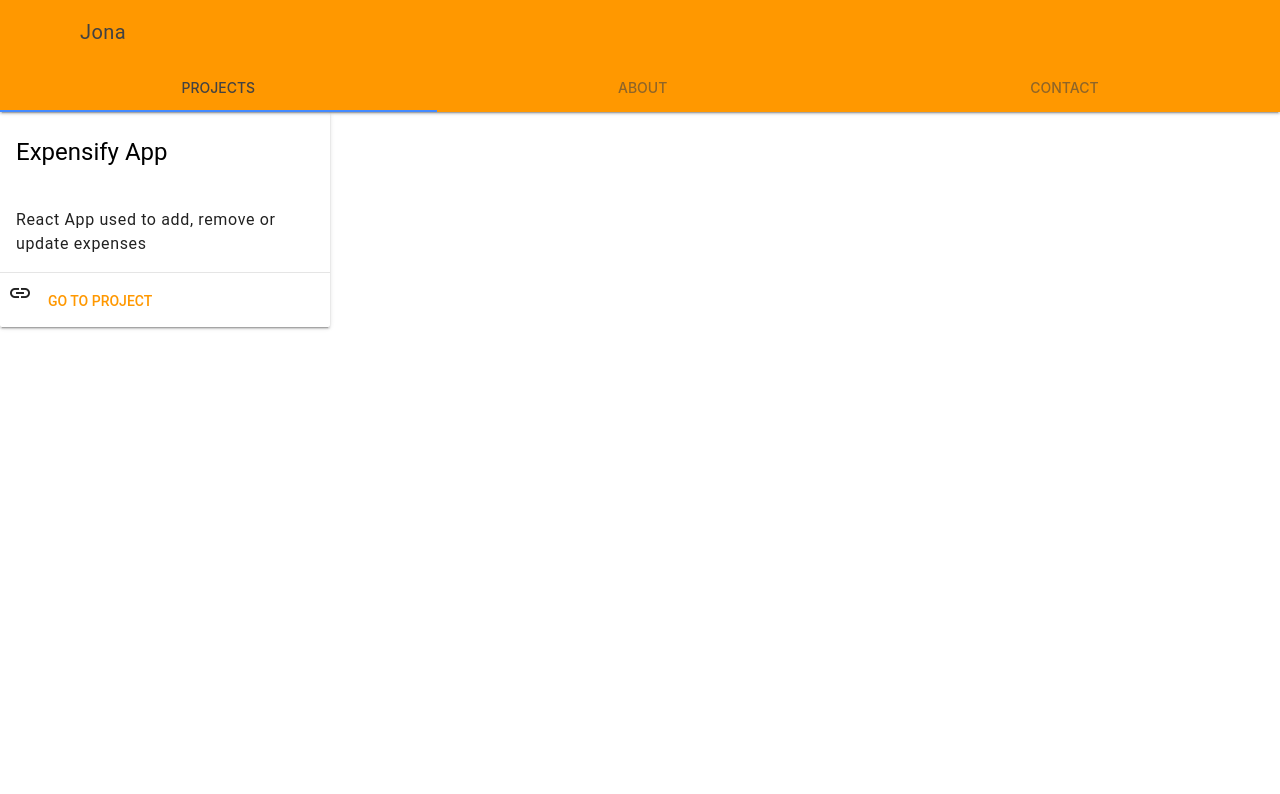
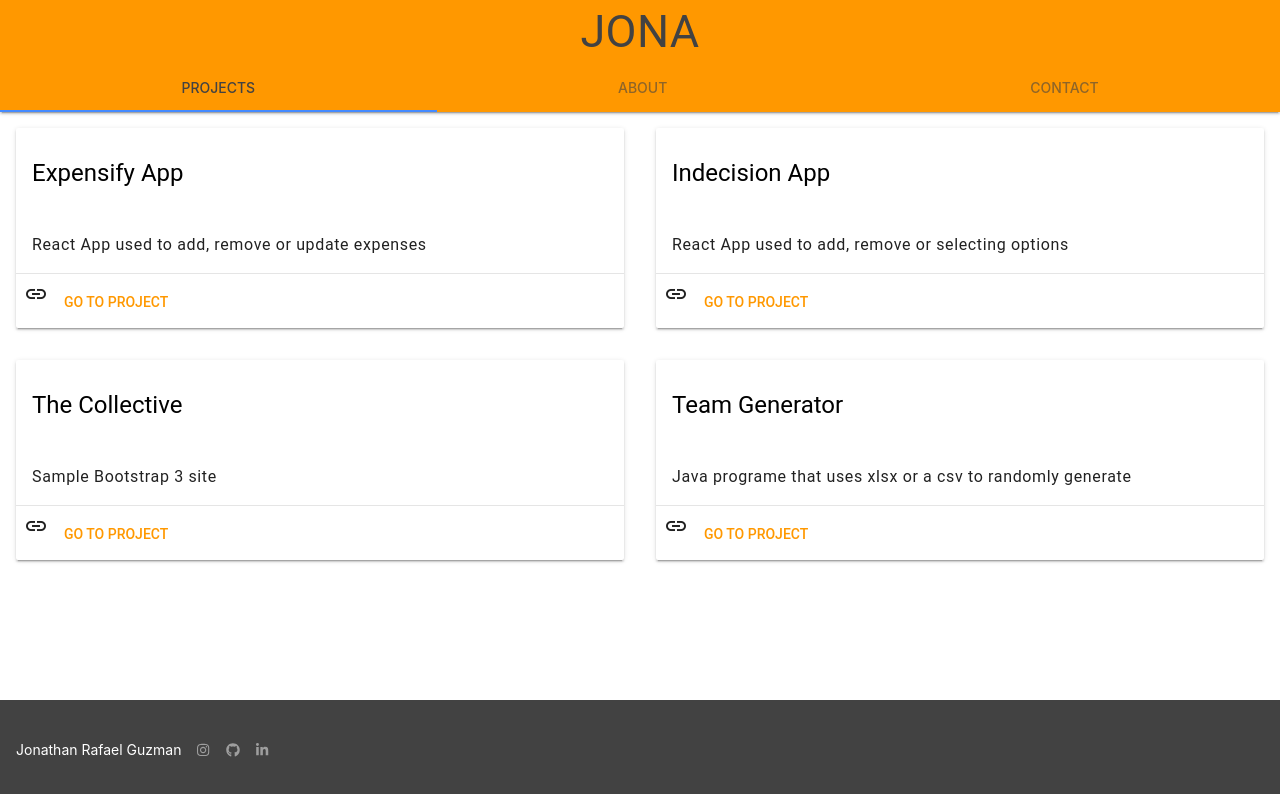
Before and after one commit to jonaSnow/my-portfolio, a React (Create React App) app: page / in a window 1280 px wide. Shown: the top 794 px of the page. Built offline with nearby package versions, Linux system fonts and the light colour scheme.

Commit message:
Added footer, links to social media, updated style

```diff
--- a/src/App.js
+++ b/src/App.js
@@ -1,26 +1,40 @@
 import React, { Component } from "react";
 import Header from "./components/Header";
+import Footer from "./components/Footer";
 import Card from "./components/Card";
-import './styles/styles.scss';
+import "./styles/styles.scss";
 
 class App extends Component {
   render() {
     return (
-      <div
-        className="mdl-layout mdl-js-layout mdl-layout--fixed-header mdl-layout--fixed-tabs"
-      >
+      <div className="mdl-layout mdl-js-layout mdl-layout--fixed-header mdl-layout--fixed-tabs">
         <Header />
-        <div className="mdl-layout__drawer">
+        {/* <div className="mdl-layout__drawer">
           <span className="mdl-layout-title">Jonathan Guzman</span>
-        </div>
+        </div> */}
         <main className="mdl-layout__content">
           <section className="mdl-layout__tab-panel is-active" id="fixed-tab-1">
             <div className="page-content">
-            <Card
-              title="Expensify App"
-              description="React App used to add, remove or update expenses"
-              link="https://github.com/jonaSnow/expensify-app"
-            />
+              <Card
+                title="Expensify App"
+                description="React App used to add, remove or update expenses"
+                link="https://github.com/jonaSnow/expensify-app"
+              />
+              <Card
+                title="Indecision App"
+                description="React App used to add, remove or selecting options"
+                link="https://github.com/jonaSnow/indecision-app"
+              />
+              <Card
+                title="The Collective"
+                description="Sample Bootstrap 3 site"
+                link="https://github.com/jonaSnow/The-Collective"
+              />
+              <Card
+                title="Team Generator"
+                description="Java programe that uses xlsx or a csv to randomly generate"
+                link="https://github.com/jonaSnow/TeamGenerator"
+              />
             </div>
           </section>
           <section className="mdl-layout__tab-panel" id="fixed-tab-2">
@@ -30,6 +44,7 @@
             <div className="page-content">Jona</div>
           </section>
         </main>
+        <Footer />
       </div>
     );
   }
--- /dev/null
+++ b/src/components/Footer.js
@@ -0,0 +1,46 @@
+import React from "react";
+import { library } from "@fortawesome/fontawesome-svg-core";
+import { FontAwesomeIcon } from "@fortawesome/react-fontawesome";
+import {
+  faInstagram,
+  faGithub,
+  faLinkedinIn
+} from "@fortawesome/free-brands-svg-icons";
+
+library.add(faLinkedinIn, faGithub, faInstagram);
+
+const Footer = () => (
+  <footer class="mdl-mini-footer">
+    <div class="mdl-mini-footer__left-section">
+      <div class="mdl-logo">Jonathan Rafael Guzman</div>
+      <ul class="mdl-mini-footer__link-list">
+        <li>
+          <a href="https://www.instagram.com/ghostfacejona/?hl=en">
+            <FontAwesomeIcon
+              className="social-media-icon"
+              icon={["fab", "instagram"]}
+            />
+          </a>
+        </li>
+        <li>
+          <a href="https://github.com/jonaSnow">
+            <FontAwesomeIcon
+              className="social-media-icon"
+              icon={["fab", "github"]}
+            />
+          </a>
+        </li>
+        <li>
+          <a href="https://www.linkedin.com/in/jonathan-guzman-3b104a46/">
+            <FontAwesomeIcon
+              className="social-media-icon"
+              icon={["fab", "linkedin-in"]}
+            />
+          </a>
+        </li>
+      </ul>
+    </div>
+  </footer>
+);
+
+export default Footer;
--- a/src/components/Header.js
+++ b/src/components/Header.js
@@ -3,7 +3,7 @@
 const Header = () => (
   <header className="mdl-layout__header">
     <div className="mdl-layout__header-row">
-      <span className="mdl-layout-title">Jona</span>
+      <span className="mdl-layout-title"><h2>JONA</h2></span>
     </div>
     <div className="mdl-layout__tab-bar mdl-js-ripple-effect">
       <a href="#fixed-tab-1" className="mdl-layout__tab is-active">
--- a/src/styles/components/_card.scss
+++ b/src/styles/components/_card.scss
@@ -1,5 +1,10 @@
 .mdl-card--expand {
   flex-wrap: wrap;
+}
+
+.mdl-card {
+  margin: 16px;
+  flex: 1 0 33%;
 }
 
 .mdl-card_title,
@@ -14,3 +19,9 @@
   justify-content: stretch;
   padding: 16px;
 }
+
+@media (max-width: 700px) {
+  .mdl-card {
+    flex: 1 0 50%;
+  }
+}
--- /dev/null
+++ b/src/styles/components/_header.scss
@@ -0,0 +1,4 @@
+.mdl-layout__header-row {
+  justify-content: center;
+  padding: 0;
+}
--- /dev/null
+++ b/src/styles/components/_pagecontent.scss
@@ -0,0 +1,5 @@
+.page-content {
+  display: flex;
+  flex-wrap: wrap;
+  justify-content: space-evenly;
+}
--- a/src/styles/styles.scss
+++ b/src/styles/styles.scss
@@ -1,2 +1,4 @@
 @import './base/base';
 @import './components/card';
+@import './components/header';
+@import './components/pagecontent';
```
Also changed, not shown: package.json (+6 -1 lines), 1 other file (tests, documents, lock files or other folders).
